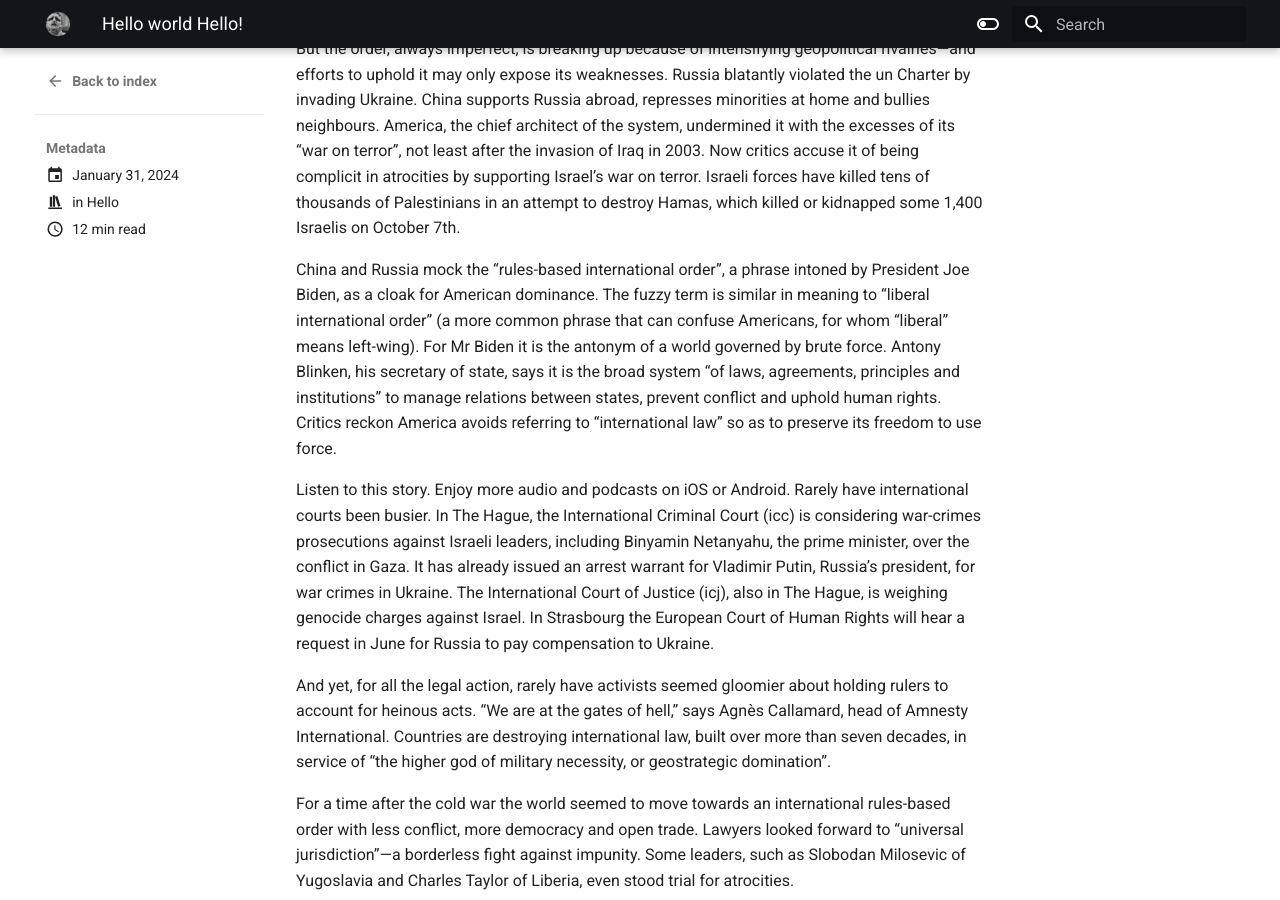
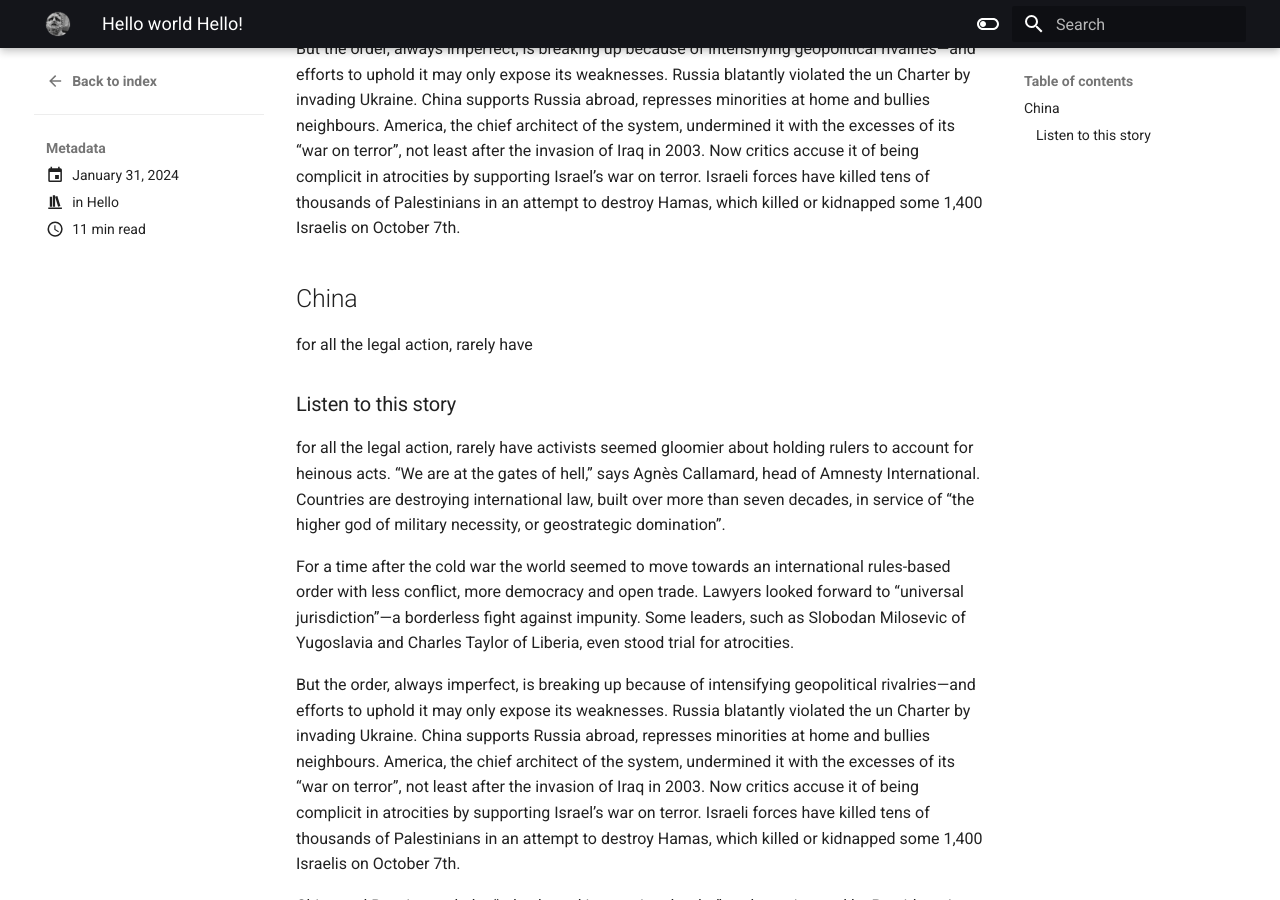
Before and after one commit to RomanPilyushin/romanpilyushin.github.io, an MkDocs documentation site: the page built from docs/blog/posts/cv4.md, in a window 1280 px wide and 900 px high, scrolled down 664 px. Built offline with MkDocs 1.6.1 and Material for MkDocs 9.7.7, drawn with Linux system fonts in a browser that asks for light colours.

Commit message:
Add the table of content to a blog

```diff
--- a/docs/blog/posts/cv4.md
+++ b/docs/blog/posts/cv4.md
@@ -16,6 +16,15 @@
 Rarely have international courts been busier. In The Hague, the International Criminal Court (icc) is considering war-crimes prosecutions against Israeli leaders, including Binyamin Netanyahu, the prime minister, over the conflict in Gaza. It has already issued an arrest warrant for Vladimir Putin, Russia’s president, for war crimes in Ukraine. The International Court of Justice (icj), also in The Hague, is weighing genocide charges against Israel. In Strasbourg the European Court of Human Rights will hear a request in June for Russia to pay compensation to Ukraine.
 
 And yet, for all the legal action, rarely have activists seemed gloomier about holding rulers to account for heinous acts. “We are at the gates of hell,” says Agnès Callamard, head of Amnesty International. Countries are destroying international law, built over more than seven decades, in service of “the higher god of military necessity, or geostrategic domination”.
+
+For a time after the cold war the world seemed to move towards an international rules-based order with less conflict, more democracy and open trade. Lawyers looked forward to “universal jurisdiction”—a borderless fight against impunity. Some leaders, such as Slobodan Milosevic of Yugoslavia and Charles Taylor of Liberia, even stood trial for atrocities.
+
+But the order, always imperfect, is breaking up because of intensifying geopolitical rivalries—and efforts to uphold it may only expose its weaknesses. Russia blatantly violated the un Charter by invading Ukraine. China supports Russia abroad, represses minorities at home and bullies neighbours. America, the chief architect of the system, undermined it with the excesses of its “war on terror”, not least after the invasion of Iraq in 2003. Now critics accuse it of being complicit in atrocities by supporting Israel’s war on terror. Israeli forces have killed tens of thousands of Palestinians in an attempt to destroy Hamas, which killed or kidnapped some 1,400 Israelis on October 7th.
+
+## China
+for all the legal action, rarely have
+### Listen to this story
+for all the legal action, rarely have activists seemed gloomier about holding rulers to account for heinous acts. “We are at the gates of hell,” says Agnès Callamard, head of Amnesty International. Countries are destroying international law, built over more than seven decades, in service of “the higher god of military necessity, or geostrategic domination”.
 
 For a time after the cold war the world seemed to move towards an international rules-based order with less conflict, more democracy and open trade. Lawyers looked forward to “universal jurisdiction”—a borderless fight against impunity. Some leaders, such as Slobodan Milosevic of Yugoslavia and Charles Taylor of Liberia, even stood trial for atrocities.
 
@@ -77,14 +86,3 @@
 But the order, always imperfect, is breaking up because of intensifying geopolitical rivalries—and efforts to uphold it may only expose its weaknesses. Russia blatantly violated the un Charter by invading Ukraine. China supports Russia abroad, represses minorities at home and bullies neighbours. America, the chief architect of the system, undermined it with the excesses of its “war on terror”, not least after the invasion of Iraq in 2003. Now critics accuse it of being complicit in atrocities by supporting Israel’s war on terror. Israeli forces have killed tens of thousands of Palestinians in an attempt to destroy Hamas, which killed or kidnapped some 1,400 Israelis on October 7th.
 
 China and Russia mock the “rules-based international order”, a phrase intoned by President Joe Biden, as a cloak for American dominance. The fuzzy term is similar in meaning to “liberal international order” (a more common phrase that can confuse Americans, for whom “liberal” means left-wing). For Mr Biden it is the antonym of a world governed by brute force. Antony Blinken, his secretary of state, says it is the broad system “of laws, agreements, principles and institutions” to manage relations between states, prevent conflict and uphold human rights. Critics reckon America avoids referring to “international law” so as to preserve its freedom to use force.
-
-Listen to this story. Enjoy more audio and podcasts on iOS or Android.
-Rarely have international courts been busier. In The Hague, the International Criminal Court (icc) is considering war-crimes prosecutions against Israeli leaders, including Binyamin Netanyahu, the prime minister, over the conflict in Gaza. It has already issued an arrest warrant for Vladimir Putin, Russia’s president, for war crimes in Ukraine. The International Court of Justice (icj), also in The Hague, is weighing genocide charges against Israel. In Strasbourg the European Court of Human Rights will hear a request in June for Russia to pay compensation to Ukraine.
-
-And yet, for all the legal action, rarely have activists seemed gloomier about holding rulers to account for heinous acts. “We are at the gates of hell,” says Agnès Callamard, head of Amnesty International. Countries are destroying international law, built over more than seven decades, in service of “the higher god of military necessity, or geostrategic domination”.
-
-For a time after the cold war the world seemed to move towards an international rules-based order with less conflict, more democracy and open trade. Lawyers looked forward to “universal jurisdiction”—a borderless fight against impunity. Some leaders, such as Slobodan Milosevic of Yugoslavia and Charles Taylor of Liberia, even stood trial for atrocities.
-
-But the order, always imperfect, is breaking up because of intensifying geopolitical rivalries—and efforts to uphold it may only expose its weaknesses. Russia blatantly violated the un Charter by invading Ukraine. China supports Russia abroad, represses minorities at home and bullies neighbours. America, the chief architect of the system, undermined it with the excesses of its “war on terror”, not least after the invasion of Iraq in 2003. Now critics accuse it of being complicit in atrocities by supporting Israel’s war on terror. Israeli forces have killed tens of thousands of Palestinians in an attempt to destroy Hamas, which killed or kidnapped some 1,400 Israelis on October 7th.
-
-China and Russia mock the “rules-based international order”, a phrase intoned by President Joe Biden, as a cloak for American dominance. The fuzzy term is similar in meaning to “liberal international order” (a more common phrase that can confuse Americans, for whom “liberal” means left-wing). For Mr Biden it is the antonym of a world governed by brute force. Antony Blinken, his secretary of state, says it is the broad system “of laws, agreements, principles and institutions” to manage relations between states, prevent conflict and uphold human rights. Critics reckon America avoids referring to “international law” so as to preserve its freedom to use force.
```
